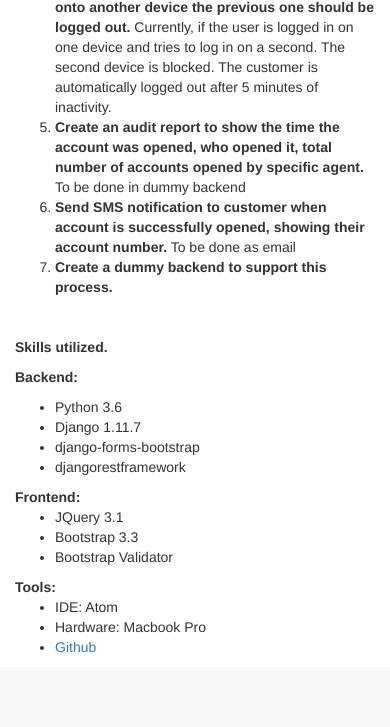
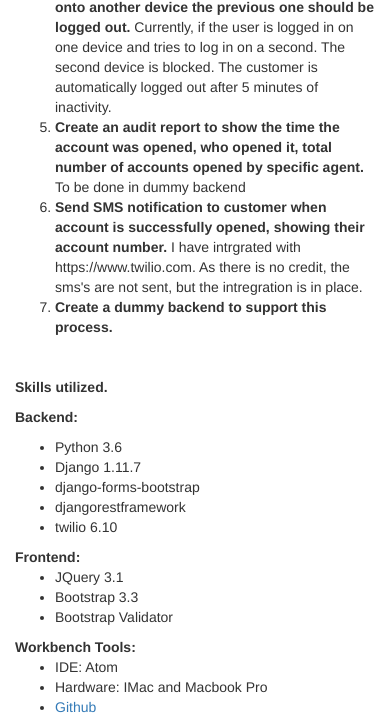
Before and after one commit to cjshaw1976/sb_challange, a Django app: a page that uses sb_project/templates/base.html in a window 390 px wide. Shown: the part 1294-2021 px from the top of the page. Before the commit the page ends 1947 px from the top, so only its background shows below. Run offline with Django 3.2, Linux system fonts and the light colour scheme; the visitor is signed in with stand-in values (Sample User, id 1); some libraries are stand-ins or nearby versions.

Commit message:
Added twilio for sms support and form validition for phone number

```diff
--- a/sb_project/account/forms.py
+++ b/sb_project/account/forms.py
@@ -42,6 +42,19 @@ class AccountForm(forms.ModelForm):
         # Remember to always return the cleaned data.
         return data
 
+    def clean_phone_number(self):
+        # Check matchs zim cell phone format
+        data = self.cleaned_data['phone_number']
+
+        # Remove spaces and special characters
+        data = re.sub('[^\d\+]', '', data)
+
+        #  Match format +2637********
+        if not re.match("^\+2637\d{8}$", data):
+            raise ValidationError('Phone number must be in the format +2637********')
+
+        return data
+
     def clean_birth_date(self):
         # Check that person is 16 years or older
         now = datetime.now()
@@ -51,6 +64,7 @@ class AccountForm(forms.ModelForm):
 
         if data > ago:
             raise ValidationError('Account Holder must be atleast 16 years old')
+
         return data
 
 
--- a/sb_project/account/views.py
+++ b/sb_project/account/views.py
@@ -4,6 +4,19 @@ from django.shortcuts import render, redirect, get_object_or_404
 
 from .forms import AccountForm
 from .models import Customer
+
+from twilio.rest import Client
+from twilio.base.exceptions import TwilioRestException
+
+"""
+I am using a free account with no credit, so it not actually going to send
+an SMS, otherwise putting these detail publically on github is a bad idea.
+"""
+
+# Your Account SID from twilio.com/console
+account_sid = "AC819e285399a13897370bcc8f7f160ffa"
+# Your Auth Token from twilio.com/console
+auth_token  = "c516d4d8c58b54da9422271521fa2a81"
 
 # List all customers accounts
 @login_required
@@ -33,7 +46,19 @@ def newAccount(request):
             account = form.save(commit=False)
             account.created_by = request.user
             account.save()
-            # Todo, send sms here
+
+            # Send SMS
+            try:
+                client = Client(account_sid, auth_token)
+                message = client.messages.create(
+                    to=form.cleaned_data['phone_number'],
+                    from_="+13345642095",
+                    body="Your SB account {} has been opened.".format(account.pk))
+                print(message.sid)
+
+            except TwilioRestException as e:
+                print(e)
+
             return redirect('view_account', user_name=account.user_name)
 
     return render(request, 'account_edit.html', {'form': form})
--- a/sb_project/templates/base.html
+++ b/sb_project/templates/base.html
@@ -63,7 +63,7 @@
               <li><b>Capture the customer’s digital signature (customer should sign on the device screen).</b> Again for the web app, this is limited to uploading a .jpg, .png or .pdf.</li>
               <li><b>Lock user login credentials: the application should not allow multiple login: If user logs onto another device the previous one should be logged out.</b> Currently, if the user is logged in on one device and tries to log in on a second. The second device is blocked. The customer is automatically logged out after 5 minutes of inactivity.</li>
               <li><b>Create an audit report to show the time the account was opened, who opened it, total number of accounts opened by specific agent.</b> To be done in dummy backend</li>
-              <li><b>Send SMS notification to customer when account is successfully opened, showing their account number.</b> To be done as email</li>
+              <li><b>Send SMS notification to customer when account is successfully opened, showing their account number.</b> I have intrgrated with https://www.twilio.com. As there is no credit, the sms's are not sent, but the intregration is in place.</li>
               <li><b>Create a dummy backend to support this process.</b> </li>
             </ol>
             <p><b></b></br></p>
@@ -74,6 +74,7 @@
                 <li>Django 1.11.7</li>
                 <li>django-forms-bootstrap</li>
                 <li>djangorestframework</li>
+                <li>twilio 6.10</li>
               </ul>
 
               <b>Frontend:</b>
@@ -83,10 +84,10 @@
                 <li>Bootstrap Validator</li>
               </ul>
 
-              <b>Tools:</b>
+              <b>Workbench Tools:</b>
               <ul>
                 <li>IDE: Atom</li>
-                <li>Hardware: Macbook Pro</li>
+                <li>Hardware: IMac and Macbook Pro</li>
                 <li><a href="https://github.com/cjshaw1976/sb_challange" target="blank">Github</a></li>
               </ul></p>
 
```
Also changed, not shown: sb_project/tw.py (added, +15 -0 lines).
